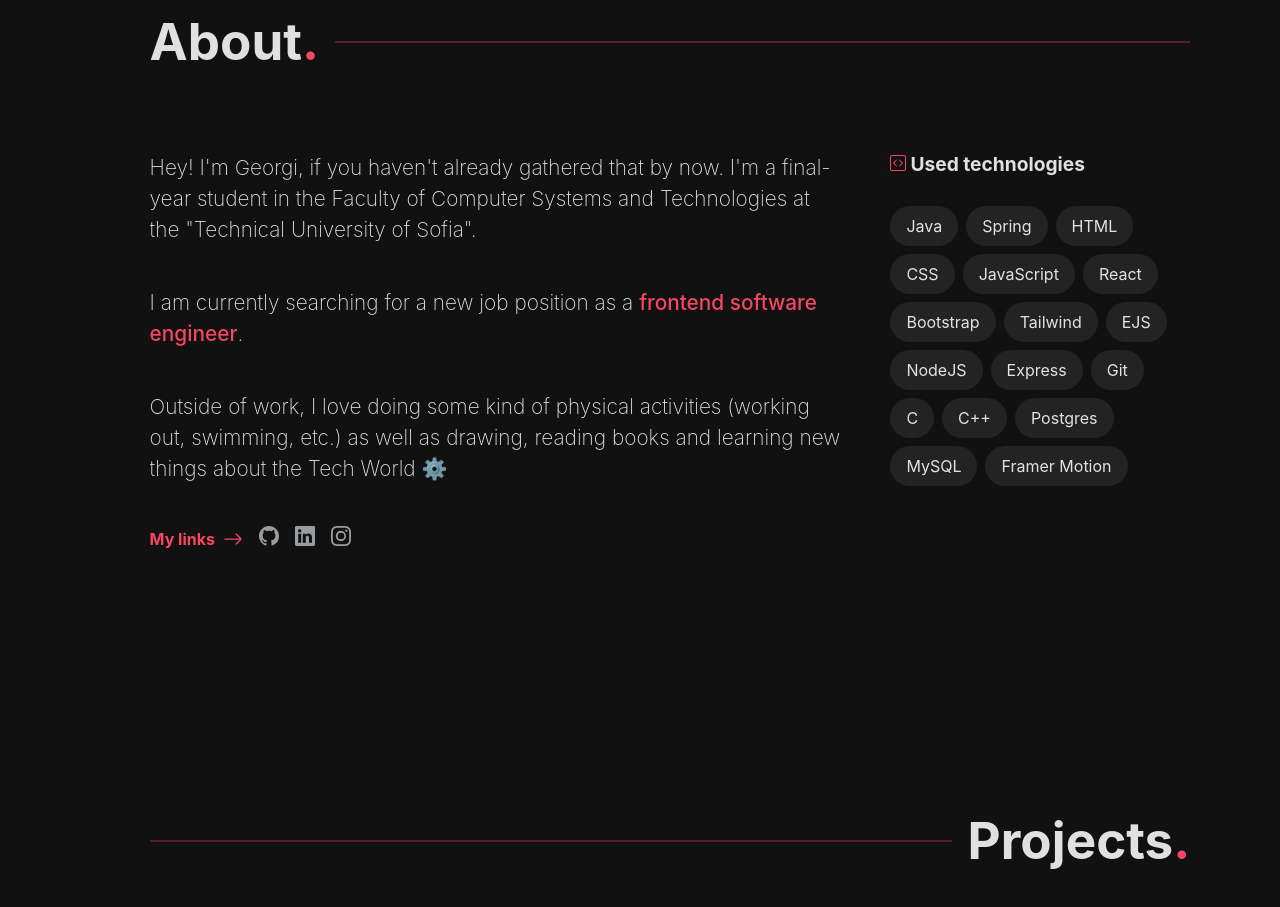
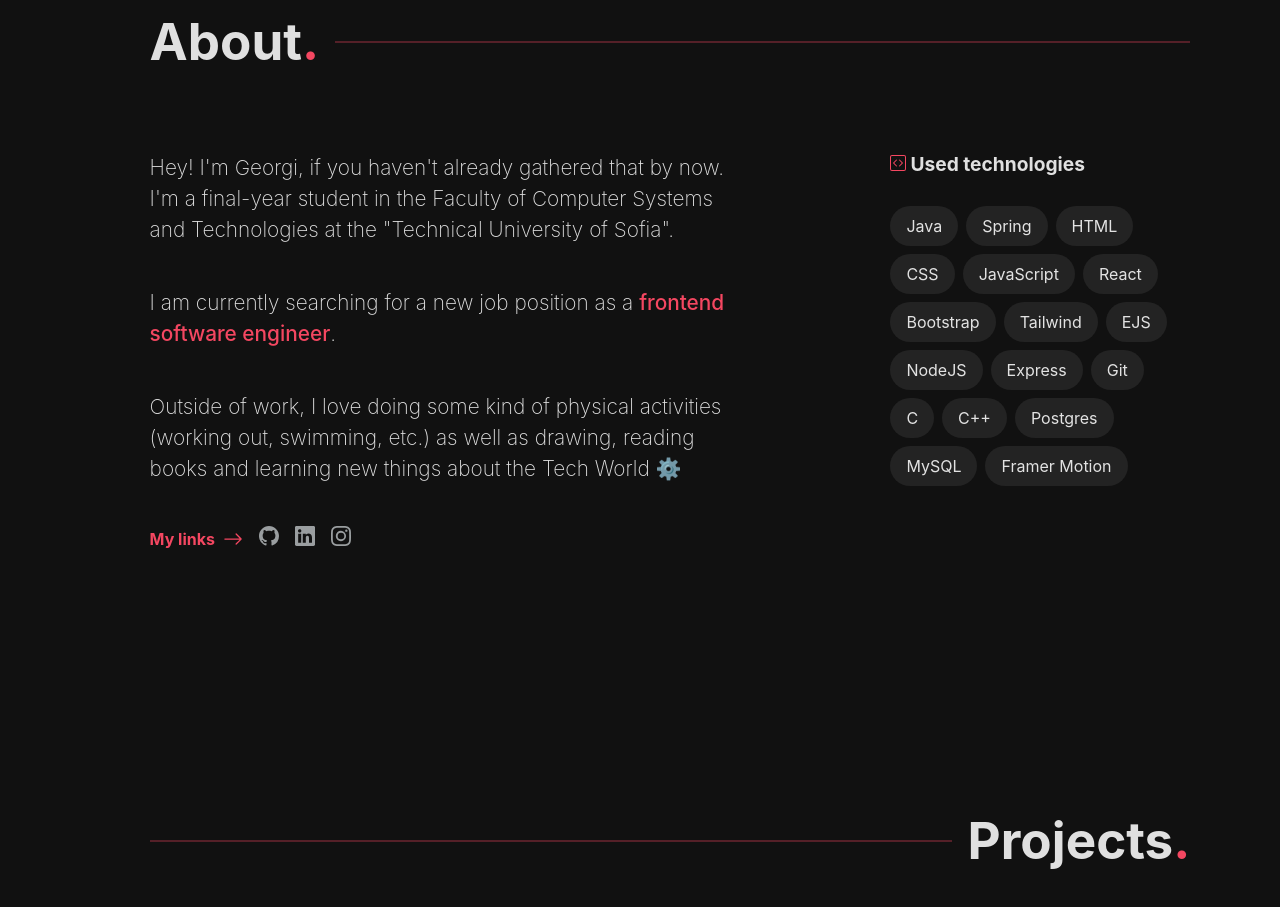
Before and after one commit to dimovv23/Portfolio-2, a React (Vite) app: page / in a window 1280 px wide. Shown: the part 880-1787 px from the top of the page. Built offline with nearby package versions, Linux system fonts and the light colour scheme.

Commit message:
grid gap fix

```diff
--- a/src/App.css
+++ b/src/App.css
@@ -145,7 +145,7 @@
 .about-content {
   display: grid;
   grid-template-columns: 1fr 300px;
-  gap: 3rem;
+  gap: 9rem;
 }
 
 .about-content p {
```
